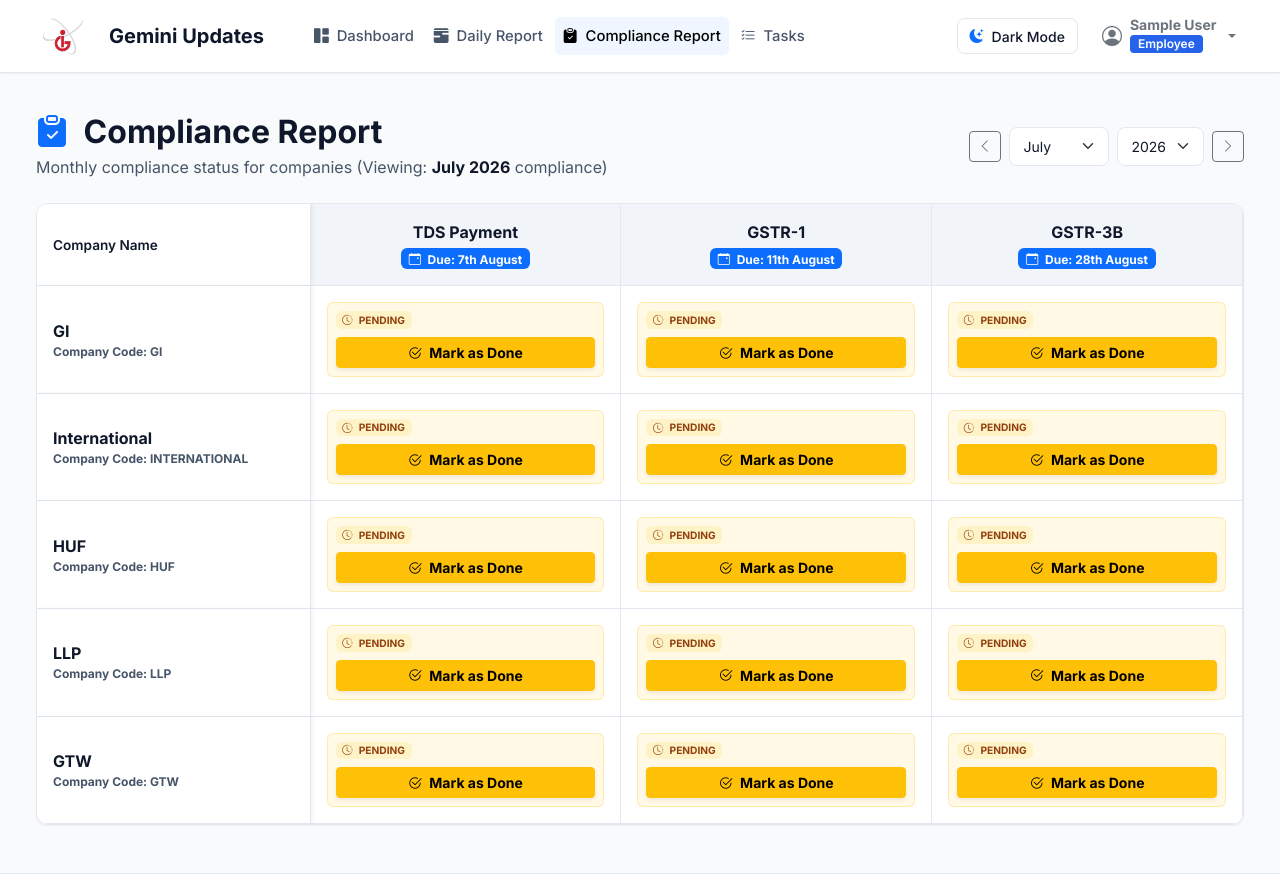
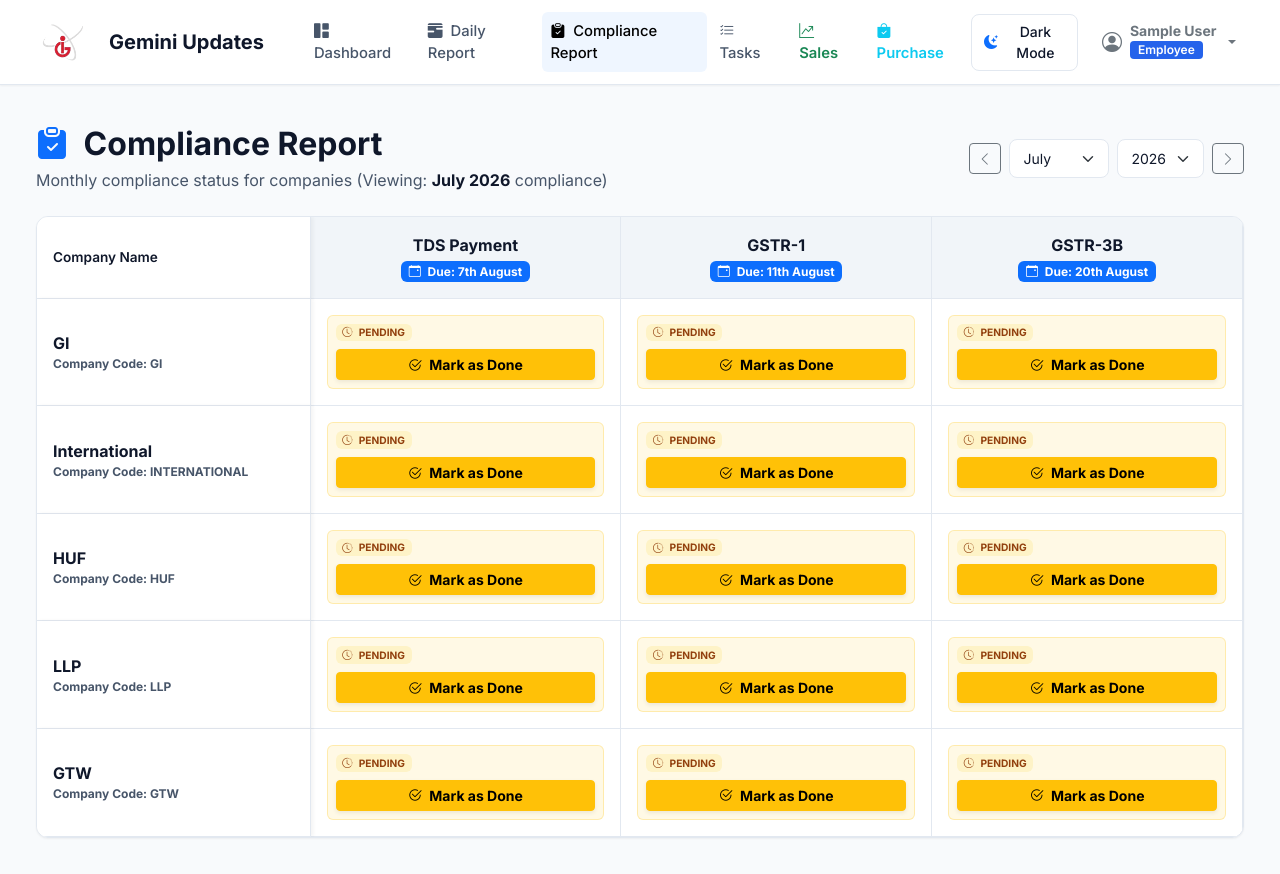
Before and after one commit to nayanjain123-create/Gemini_updates, a Django app: page /compliance-report/ in a window 1280 px wide. Shown: the top 874 px of the page. Run offline with Django 5.2, Linux system fonts and the light colour scheme; the visitor is signed in with stand-in values (Sample User, id 1); data comes from the database, SQL or seed files in the repository; data that the repository does not hold is empty.

Commit message:
Add Sales and Purchase navigation buttons and update GSTR-3B due date to 20th

```diff
--- a/compliance/views.py
+++ b/compliance/views.py
@@ -91,7 +91,7 @@ def compliance_report_view(request, year=None, month=None):
     from datetime import date
     tds_due_date = date(due_year, due_month, 7)
     gstr1_due_date = date(due_year, due_month, 11)
-    gstr3b_due_date = date(due_year, due_month, 28)
+    gstr3b_due_date = date(due_year, due_month, 20)
 
     is_tds_due_today = (today == tds_due_date)
     is_gstr1_due_today = (today == gstr1_due_date)
--- a/templates/base.html
+++ b/templates/base.html
@@ -67,6 +67,16 @@
           <li class="nav-item">
             <a class="nav-link nav-link-custom {% if request.resolver_match.url_name == 'task_list' or request.resolver_match.url_name == 'task_create' %}active{% endif %}" href="{% url 'reports:task_list' %}">
               <i class="bi bi-list-check me-1"></i> Tasks
+            </a>
+          </li>
+          <li class="nav-item">
+            <a class="nav-link nav-link-custom text-success fw-semibold" href="https://gemini-sales-invoice-converter.vercel.app/" target="_blank" rel="noopener noreferrer" title="Sales Invoice Converter Tool">
+              <i class="bi bi-graph-up-arrow me-1"></i> Sales
+            </a>
+          </li>
+          <li class="nav-item">
+            <a class="nav-link nav-link-custom text-info fw-semibold" href="https://geminiexcel.streamlit.app/" target="_blank" rel="noopener noreferrer" title="Purchase Excel Tool">
+              <i class="bi bi-bag-check-fill me-1"></i> Purchase
             </a>
           </li>
         </ul>
--- a/templates/compliance/compliance_report.html
+++ b/templates/compliance/compliance_report.html
@@ -93,7 +93,7 @@
             {% elif code == 'GSTR_1' %}
             <div class="badge bg-primary text-white mt-1" style="font-size: 0.75rem;"><i class="bi bi-calendar-event me-1"></i> Due: 11th {{ due_month_name }}</div>
             {% elif code == 'GSTR_3B' %}
-            <div class="badge bg-primary text-white mt-1" style="font-size: 0.75rem;"><i class="bi bi-calendar-event me-1"></i> Due: 28th {{ due_month_name }}</div>
+            <div class="badge bg-primary text-white mt-1" style="font-size: 0.75rem;"><i class="bi bi-calendar-event me-1"></i> Due: 20th {{ due_month_name }}</div>
             {% elif code == 'TDS_RETURN_Q1' %}
             <div class="badge bg-primary text-white mt-1" style="font-size: 0.75rem;"><i class="bi bi-calendar-event me-1"></i> Due: 31st July</div>
             {% elif code == 'TDS_RETURN_Q2' %}
```
